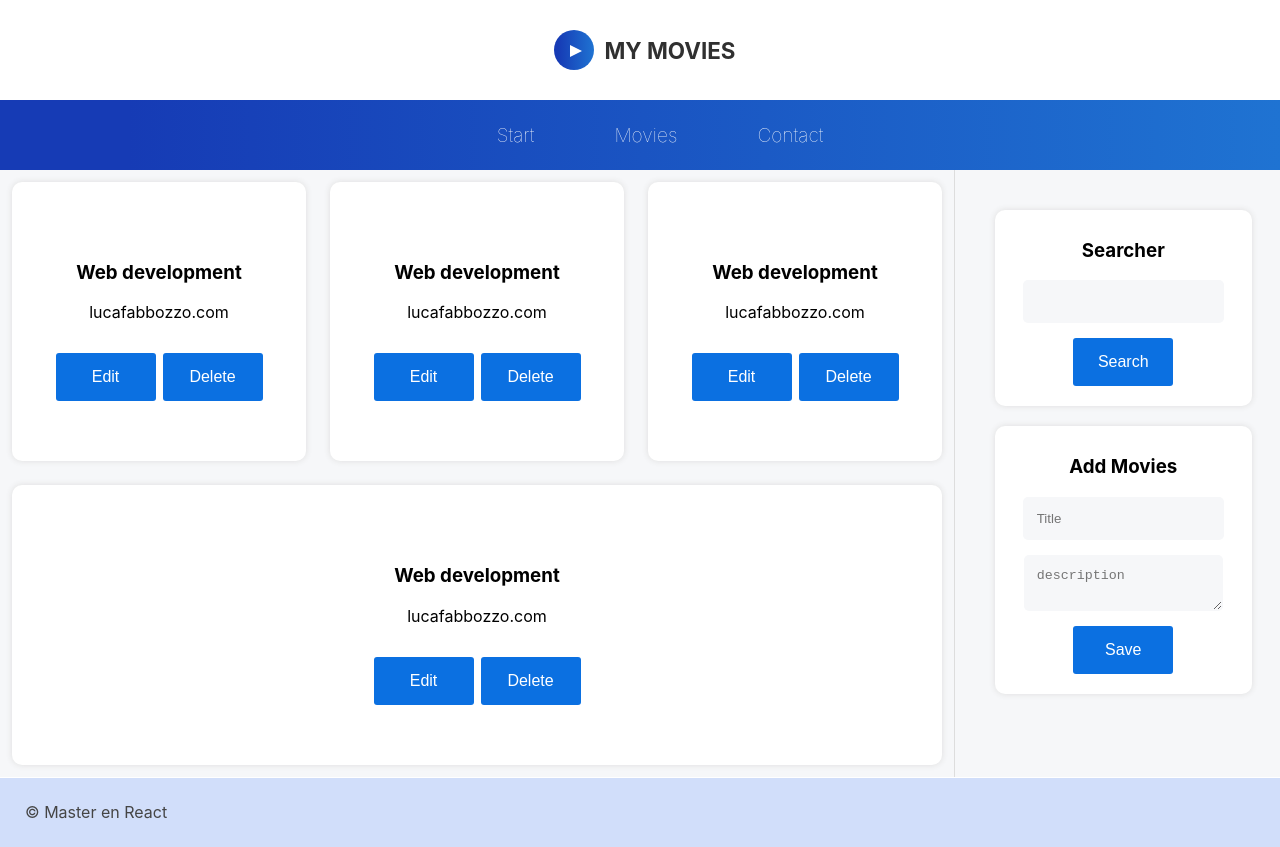
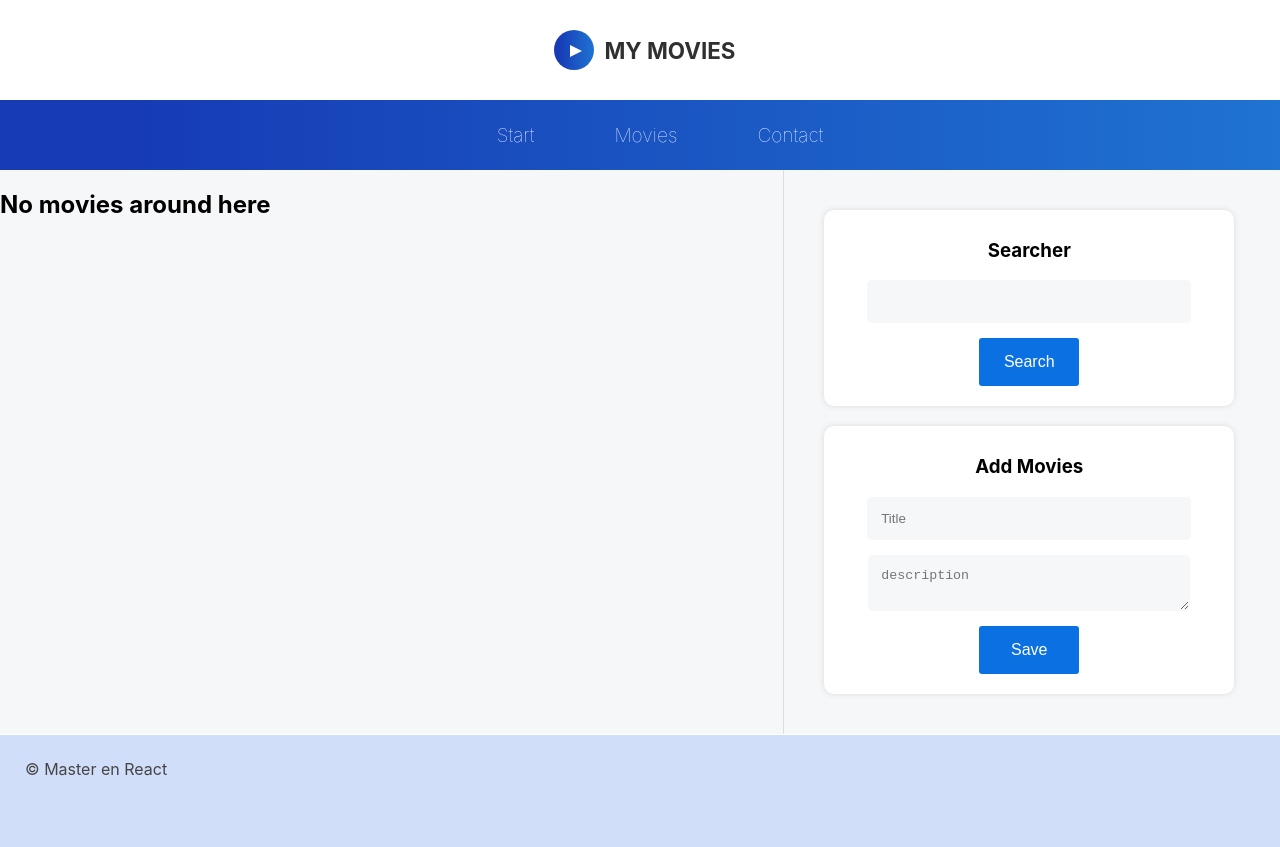
Before and after one commit to LucaFabbozzo/React-Project1, a React (Create React App) app: page / in a window 1280 px wide. After the commit the page ends 804 px from the top, so only its background shows below. Built offline with nearby package versions, Linux system fonts and the light colour scheme.

Commit message:
List movies

```diff
--- a/src/components/List.js
+++ b/src/components/List.js
@@ -1,36 +1,35 @@
-import React from 'react'
+import React, { useEffect, useState } from 'react'
 
 export const List = () => {
+
+  const [listState, setListState] = useState([]);
+
+    useEffect(() => {
+      addMovies();
+    }, []);
+
+  const addMovies = () => {
+    let movies = JSON.parse(localStorage.getItem('movies'));
+
+    setListState(movies);
+  }
+
+
   return (
     <>
-      <article className="movi-item">
-        <h3 className="title">Web development</h3>
-        <p className="description">lucafabbozzo.com</p>
+      {listState != null ? listState.map(movie => {
+        return (
+          <article key={movie.id} className="movi-item">
+            <h3 className="title">{movie.title}</h3>
+            <p className="description">{movie.description}</p>
+            <button className="edit">Edit</button>
+            <button className="delete">Delete</button>
+          </article>
+        );
+      })
 
-        <button className="edit">Edit</button>
-        <button className="delete">Delete</button>
-      </article>
-      <article className="movi-item">
-        <h3 className="title">Web development</h3>
-        <p className="description">lucafabbozzo.com</p>
-
-        <button className="edit">Edit</button>
-        <button className="delete">Delete</button>
-      </article>
-      <article className="movi-item">
-        <h3 className="title">Web development</h3>
-        <p className="description">lucafabbozzo.com</p>
-
-        <button className="edit">Edit</button>
-        <button className="delete">Delete</button>
-      </article>
-      <article className="movi-item">
-        <h3 className="title">Web development</h3>
-        <p className="description">lucafabbozzo.com</p>
-
-        <button className="edit">Edit</button>
-        <button className="delete">Delete</button>
-      </article>
+        : <h2>No movies around here</h2>
+      }
     </>
   );
 }
```
